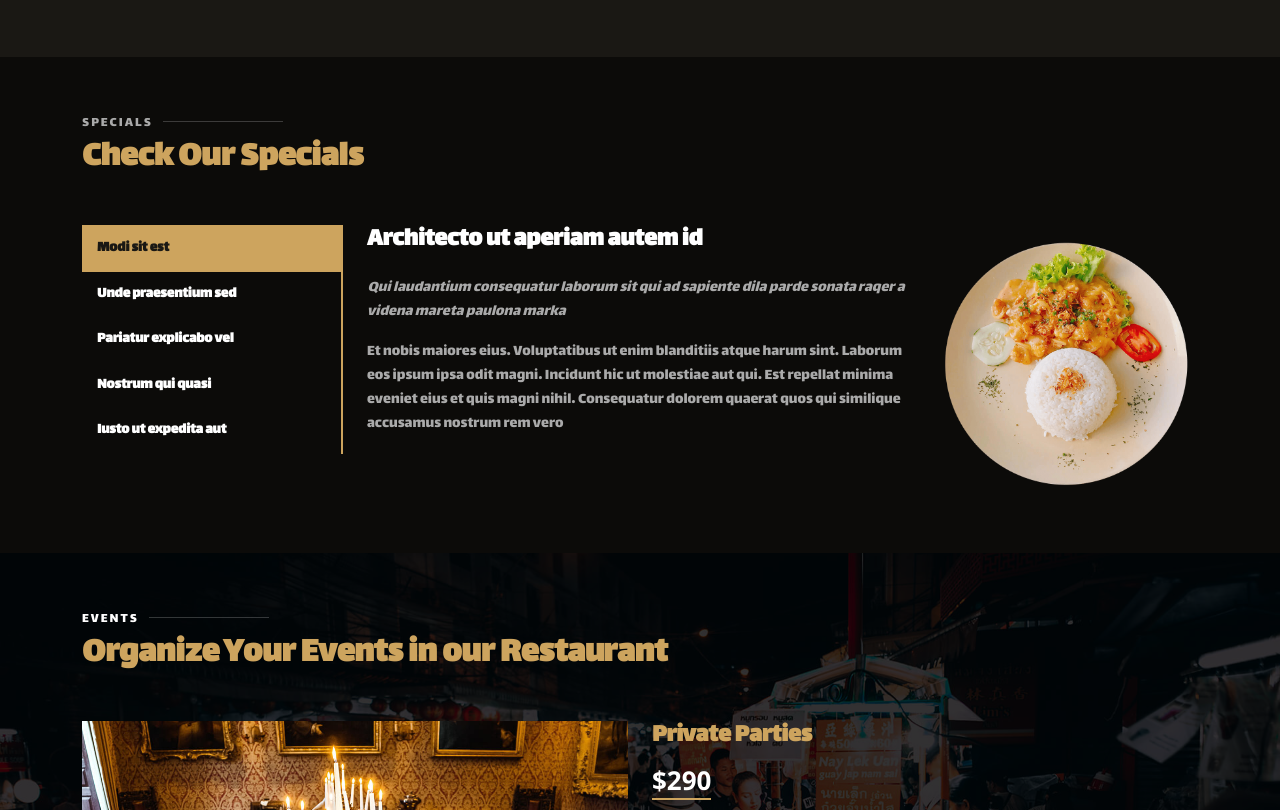
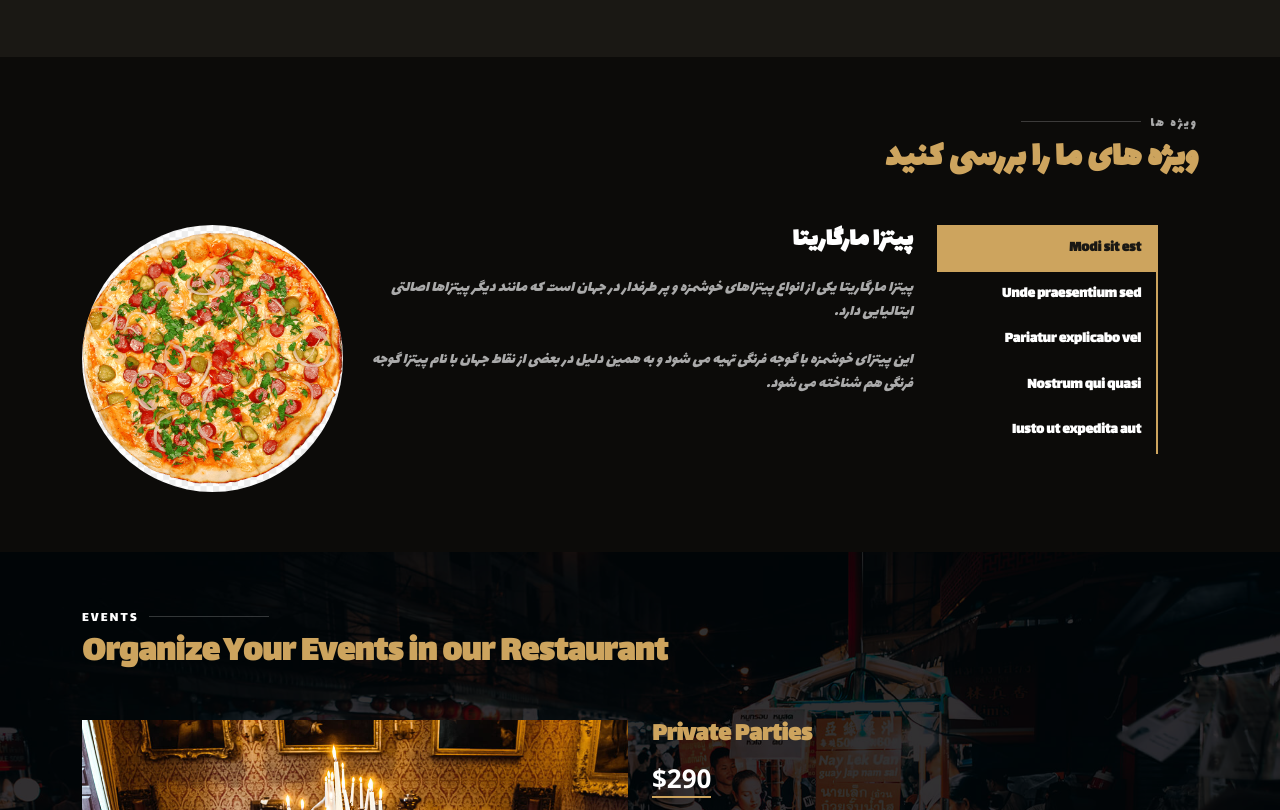
Before and after one commit to mahdi-baseri/Restaurantly, a plain HTML site: page index.html in a window 1280 px wide. Shown: the part 2673-3483 px from the top of the page. Drawn offline with nearby package versions, Linux system fonts and the light colour scheme; a web font is replaced by a local one.

Commit message:
add some images

```diff
--- a/index.html
+++ b/index.html
@@ -307,12 +307,12 @@
     </section><!-- End Menu Section -->
 
     <!-- ======= Specials Section ======= -->
-    <section id="specials" class="specials">
+    <section id="specials" class="specials" dir="rtl">
       <div class="container" data-aos="fade-up">
 
         <div class="section-title">
-          <h2>Specials</h2>
-          <p>Check Our Specials</p>
+          <h2>ویژه ها</h2>
+          <p>ویژه های ما را بررسی کنید</p>
         </div>
 
         <div class="row" data-aos="fade-up" data-aos-delay="100">
@@ -340,12 +340,13 @@
               <div class="tab-pane active show" id="tab-1">
                 <div class="row">
                   <div class="col-lg-8 details order-2 order-lg-1">
-                    <h3>Architecto ut aperiam autem id</h3>
-                    <p class="fst-italic">Qui laudantium consequatur laborum sit qui ad sapiente dila parde sonata raqer a videna mareta paulona marka</p>
-                    <p>Et nobis maiores eius. Voluptatibus ut enim blanditiis atque harum sint. Laborum eos ipsum ipsa odit magni. Incidunt hic ut molestiae aut qui. Est repellat minima eveniet eius et quis magni nihil. Consequatur dolorem quaerat quos qui similique accusamus nostrum rem vero</p>
+                    <h3>پیتزا مارگاریتا</h3>
+                    <p class="fst-italic">پیتزا مارگاریتا یکی از انواع پیتزاهای خوشمزه و پر طرفدار در جهان است که مانند دیگر پیتزاها اصالتی ایتالیایی دارد. <br><br>این پیتزای خوشمزه با گوجه فرنگی تهیه می شود و به همین دلیل در بعضی از نقاط جهان با نام پیتزا گوجه فرنگی هم شناخته می شود.
+                    </p>
+                    <p></p>
                   </div>
                   <div class="col-lg-4 text-center order-1 order-lg-2">
-                    <img src="assets/img/specials-1.png" alt="" class="img-fluid">
+                    <img src="assets/img/menu/pizza.png" alt="" class="img-fluid rounded-circle">
                   </div>
                 </div>
               </div>
@@ -357,7 +358,7 @@
                     <p>Ea ipsum voluptatem consequatur quis est. Illum error ullam omnis quia et reiciendis sunt sunt est. Non aliquid repellendus itaque accusamus eius et velit ipsa voluptates. Optio nesciunt eaque beatae accusamus lerode pakto madirna desera vafle de nideran pal</p>
                   </div>
                   <div class="col-lg-4 text-center order-1 order-lg-2">
-                    <img src="assets/img/specials-2.png" alt="" class="img-fluid">
+                    <img src="assets/img/menu/meat-stack.jpg" alt="" class="img-fluid rounded-circle">
                   </div>
                 </div>
               </div>
@@ -369,7 +370,7 @@
                     <p>Iure officiis odit rerum. Harum sequi eum illum corrupti culpa veritatis quisquam. Neque necessitatibus illo rerum eum ut. Commodi ipsam minima molestiae sed laboriosam a iste odio. Earum odit nesciunt fugiat sit ullam. Soluta et harum voluptatem optio quae</p>
                   </div>
                   <div class="col-lg-4 text-center order-1 order-lg-2">
-                    <img src="assets/img/specials-3.png" alt="" class="img-fluid">
+                    <img src="assets/img/menu/lobester.jpg" alt="" class="img-fluid rounded-circle">
                   </div>
                 </div>
               </div>
@@ -381,7 +382,7 @@
                     <p>Eaque consequuntur consequuntur libero expedita in voluptas. Nostrum ipsam necessitatibus aliquam fugiat debitis quis velit. Eum ex maxime error in consequatur corporis atque. Eligendi asperiores sed qui veritatis aperiam quia a laborum inventore</p>
                   </div>
                   <div class="col-lg-4 text-center order-1 order-lg-2">
-                    <img src="assets/img/specials-4.png" alt="" class="img-fluid">
+                    <img src="assets/img/menu/berger.png" alt="" class="img-fluid rounded-circle">
                   </div>
                 </div>
               </div>
```
Also changed, not shown: assets/img/menu/berger.jpg (added), assets/img/menu/berger.png (added), assets/img/menu/bif.jpg (added), assets/img/menu/lobester.jpg (added), assets/img/menu/meat-stack.jpg (added), assets/img/menu/pizza.png (added).
